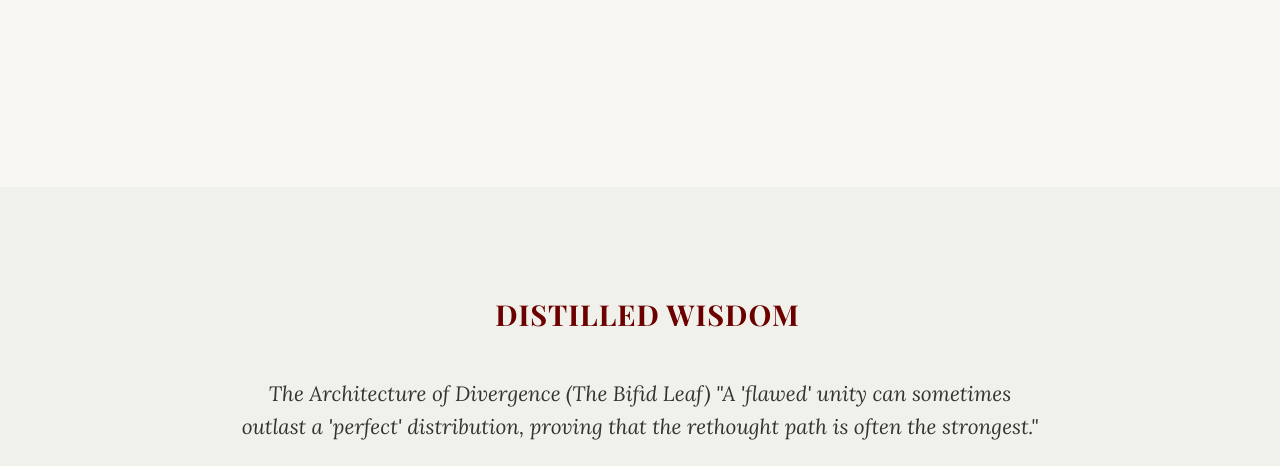
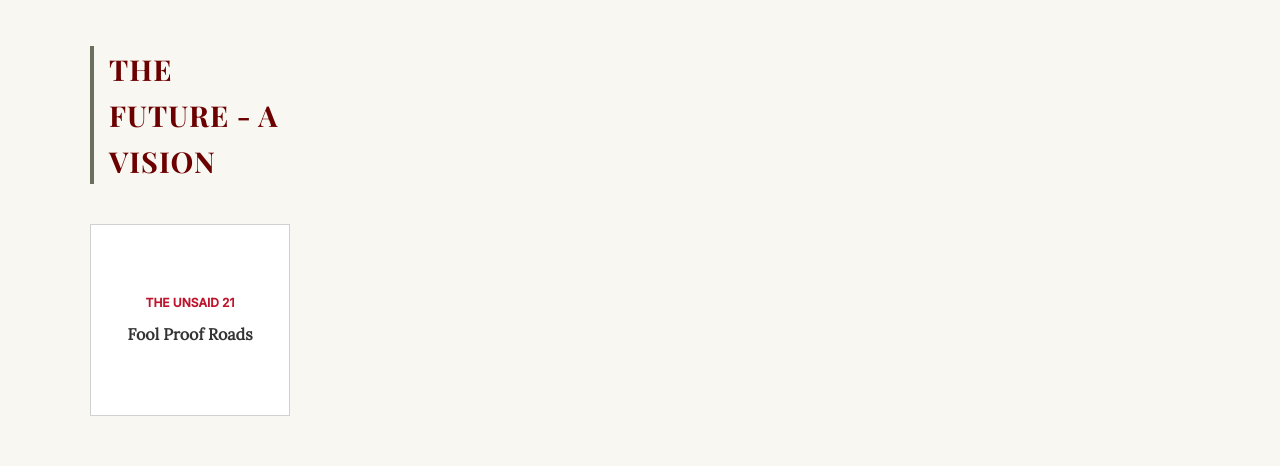
Before and after one commit to gskg02-values/next-gen-values-to-think, a plain HTML site: page index.html in a window 1280 px wide. Shown: the part 3324-3790 px from the top of the page. Drawn offline with nearby package versions, Linux system fonts and the light colour scheme.

```diff
--- a/index.html
+++ b/index.html
@@ -387,6 +387,19 @@
                 <div class="room-name">True Development Begins Within</div>
             </a>
             <a href="article20.html" class="room-card"><div class="room-number">THE UNSAID 20</div><div class="room-name">History or Legacy</div></a>
+
+
+        <section class="category-section" id="category5">
+        <h2 class="category-title">THE FUTURE - A VISION</h2>
+        <div class="rooms-grid">
+
+	 <a href="article21.html" class="room-card">
+	       <div class="room-number">THE UNSAID 21</div>
+	       <div class="room-name">Fool Proof Roads</div>
+	</a>
+
+
+
         </div>
     </section>
 
```
